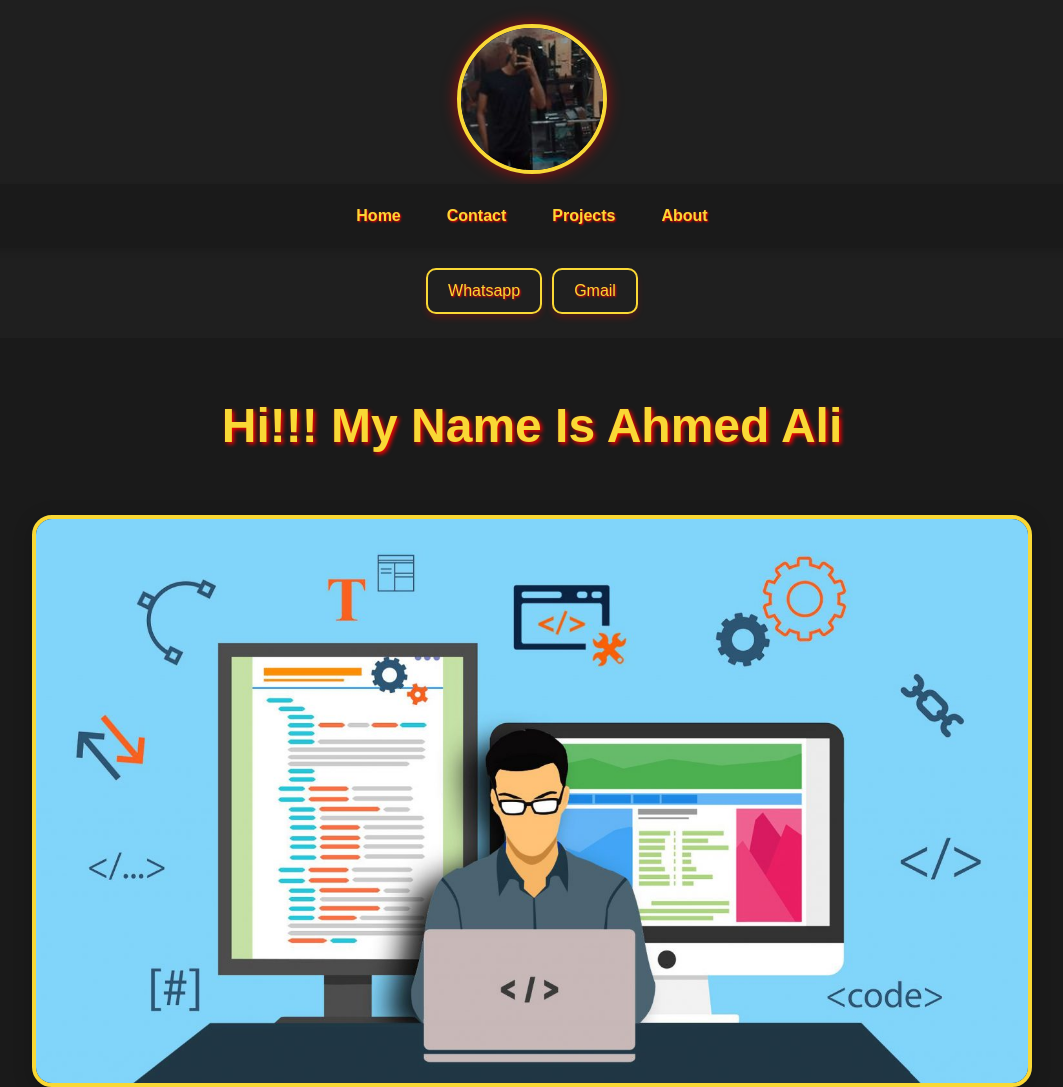
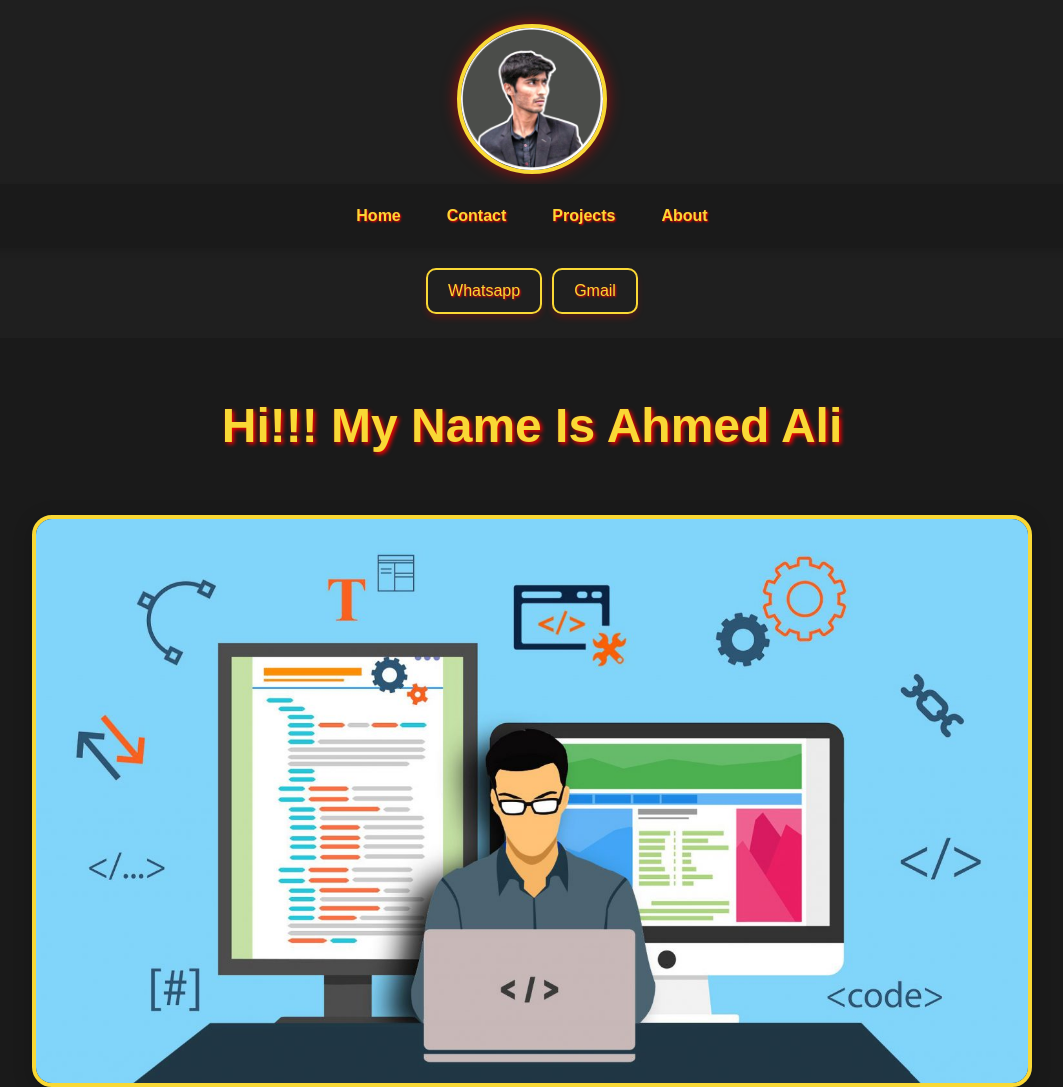
Before and after one commit to ahmedxali84/PortFolio-3, a plain HTML site: page index.html in a window 1280 px wide. Shown: the top 1087 px of the page, without its empty margins (108-1171 px from the left). Drawn offline with Linux system fonts and the light colour scheme; a script that the page names is missing; files whose address does not match are found by name.

Commit message:
Update index.html

```diff
--- a/index.html
+++ b/index.html
@@ -11,7 +11,7 @@
 <body>
     <header>
         <span class="head">
-            <img src="profile.jpg" height="150" class="imgU">
+            <img src="profile1.jpg" height="150" class="imgU">
             <div class="navbar">
                 <ul class="nav-links">
                     <li><a href="index.html" target="_blank">Home</a></li>
```
